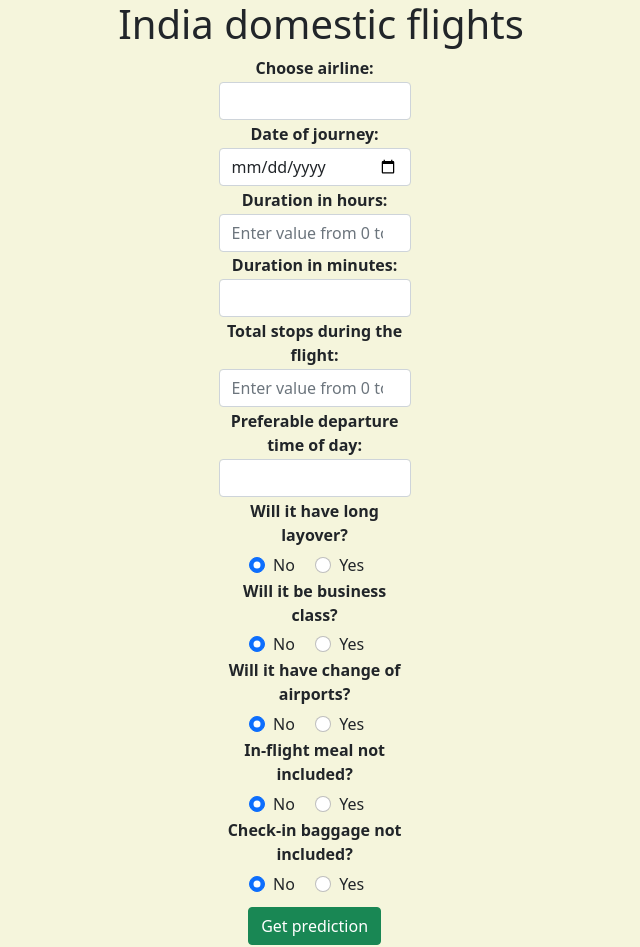
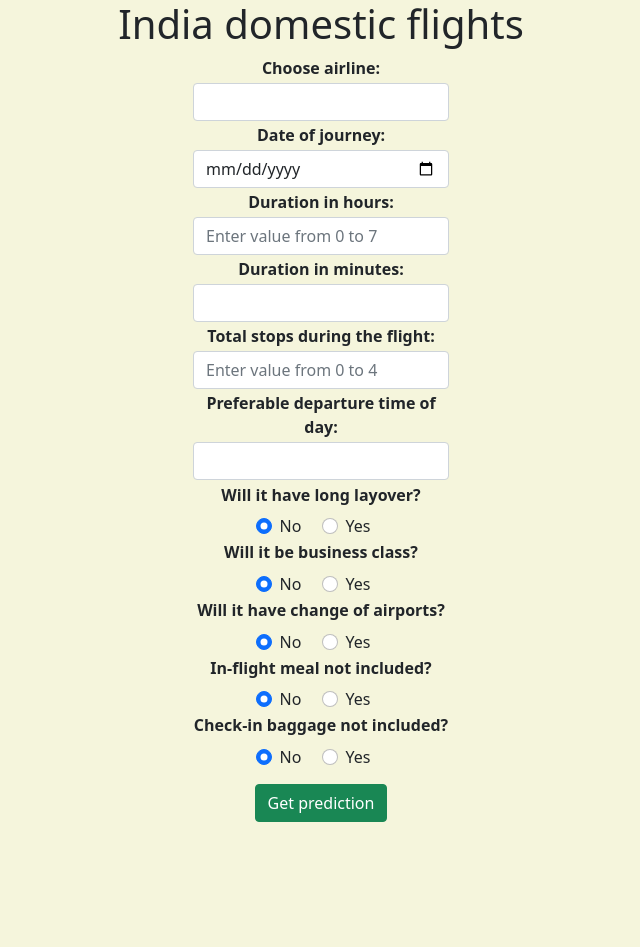
Before and after one commit to shugad/airline-web, a Django app: page / in a window 1280 px wide. Shown: the whole page, without its empty margins (319-959 px from the left). After the commit the page ends 822 px from the top, so only its background shows below. Run offline with Django 3.2, Linux system fonts and the light colour scheme.

Commit message:
Second commit

```diff
--- a/main/static/main/css/main.css
+++ b/main/static/main/css/main.css
@@ -3,8 +3,8 @@
 }
 
 form {
-    width:15%;
-    margin-left: 42%;
+    width:20%;
+    margin-left: 40%;
 
 }
 
```
